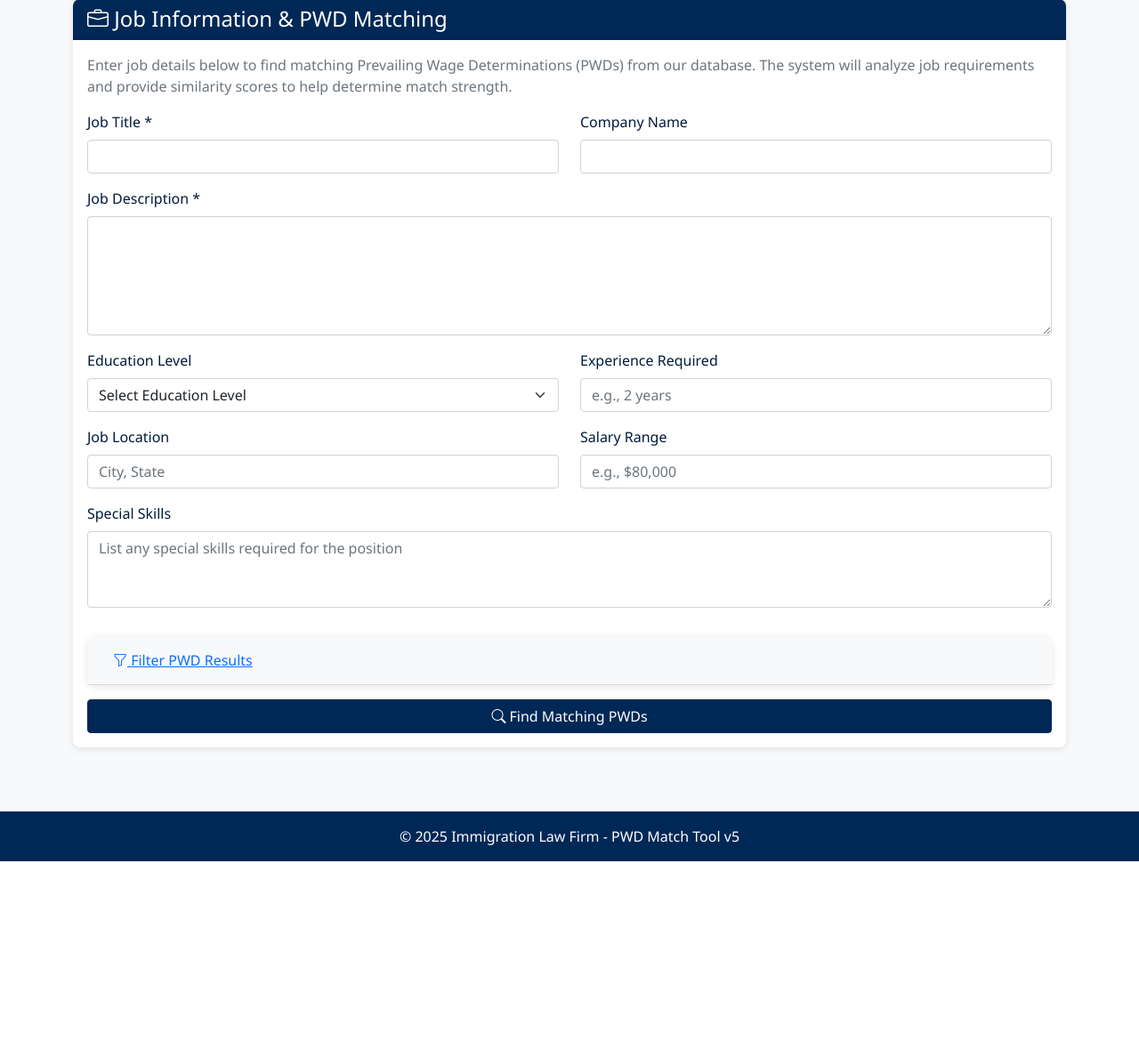
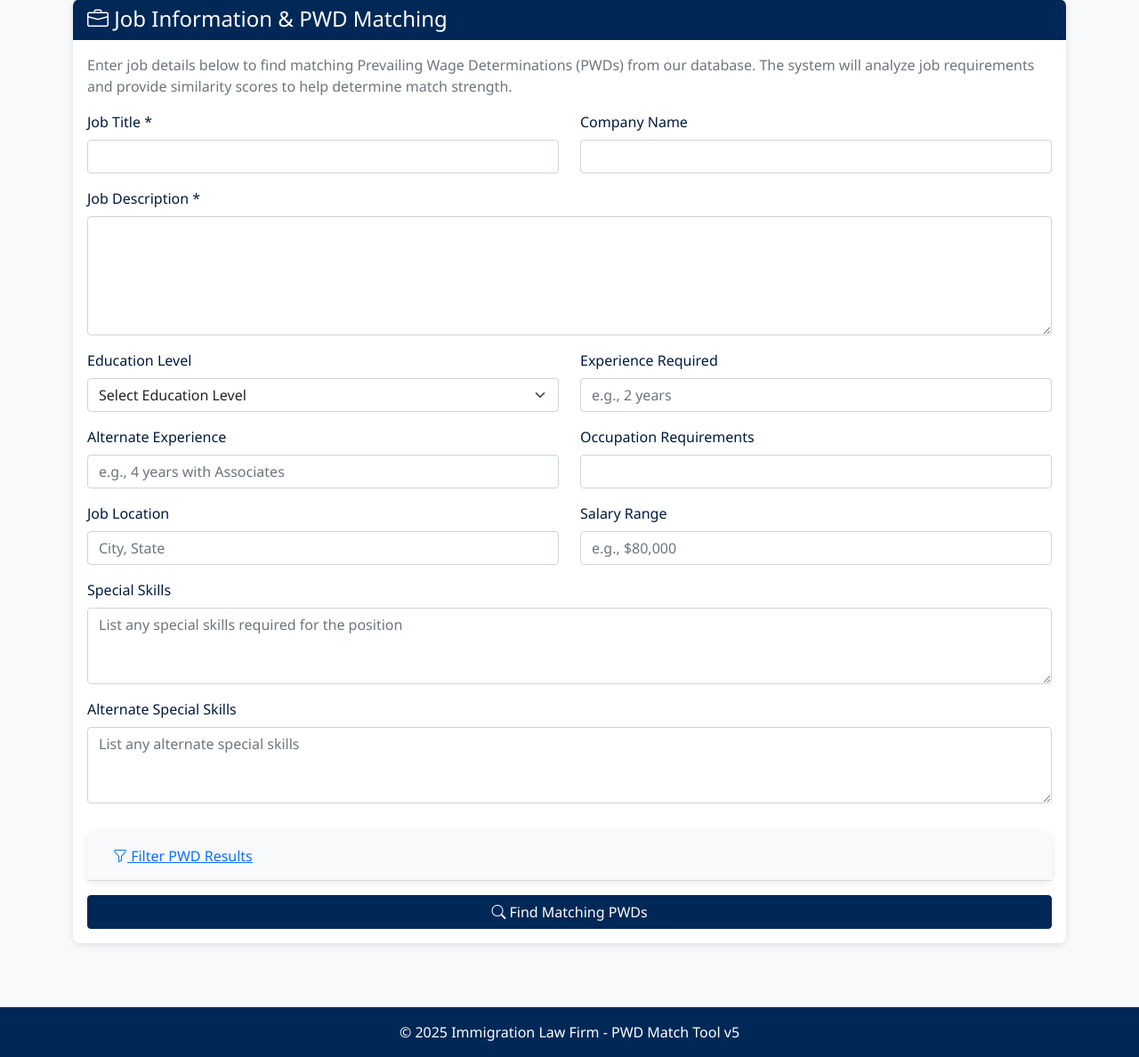
Before and after one commit to mmbeirut/pwdmatchtoolv1, a Flask app: page / in a window 1280 px wide. Shown: the part 87-1275 px from the top of the page at 89% size. Before the commit the page ends 1055 px from the top, so only its background shows below. Run offline with Flask 3, Linux system fonts and the light colour scheme; some libraries are stand-ins or nearby versions.

Commit message:
feat: add missing form fields for experience and special skills
Co-authored-by: aider (openrouter/anthropic/claude-3.7-sonnet) <aider@aider.chat>

```diff
--- a/templates/index.html
+++ b/templates/index.html
@@ -67,6 +67,21 @@
                     <div class="row">
                         <div class="col-md-6">
                             <div class="mb-3">
+                                <label for="alternate_experience" class="form-label">Alternate Experience</label>
+                                <input type="text" class="form-control" id="alternate_experience" name="alternate_experience" placeholder="e.g., 4 years with Associates">
+                            </div>
+                        </div>
+                        <div class="col-md-6">
+                            <div class="mb-3">
+                                <label for="occupation_requirement" class="form-label">Occupation Requirements</label>
+                                <input type="text" class="form-control" id="occupation_requirement" name="occupation_requirement">
+                            </div>
+                        </div>
+                    </div>
+
+                    <div class="row">
+                        <div class="col-md-6">
+                            <div class="mb-3">
                                 <label for="location" class="form-label">Job Location</label>
                                 <input type="text" class="form-control" id="location" name="location" placeholder="City, State">
                             </div>
@@ -84,6 +99,15 @@
                             <div class="mb-3">
                                 <label for="special_skills" class="form-label">Special Skills</label>
                                 <textarea class="form-control" id="special_skills" name="special_skills" rows="3" placeholder="List any special skills required for the position"></textarea>
+                            </div>
+                        </div>
+                    </div>
+
+                    <div class="row">
+                        <div class="col-md-12">
+                            <div class="mb-3">
+                                <label for="alternate_special_skills" class="form-label">Alternate Special Skills</label>
+                                <textarea class="form-control" id="alternate_special_skills" name="alternate_special_skills" rows="3" placeholder="List any alternate special skills"></textarea>
                             </div>
                         </div>
                     </div>
```
